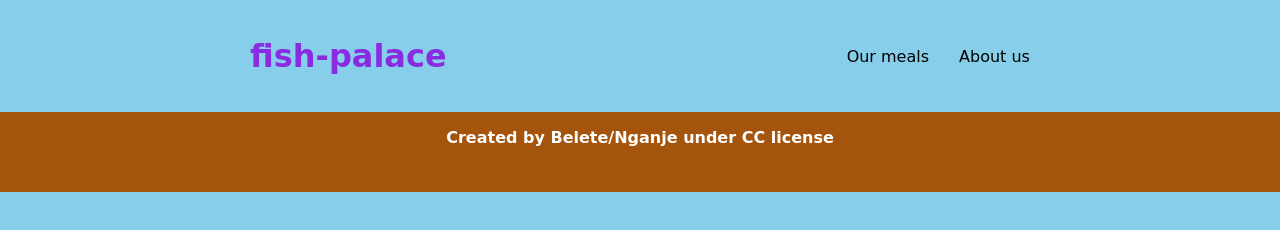
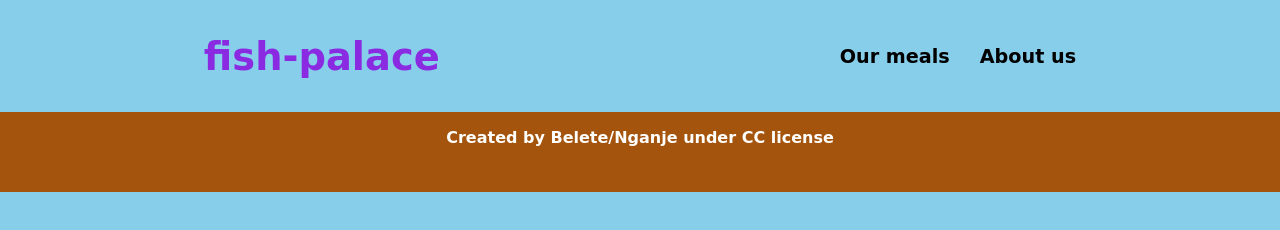
Before and after one commit to belmeetmule/meals-palace, a website built with webpack: page src/index.html in a window 1280 px wide. Built offline with nearby package versions, Linux system fonts and the light colour scheme; a web font is replaced by a local one.

Commit message:
increase font weight for header items

```diff
--- a/src/style.css
+++ b/src/style.css
@@ -77,7 +77,8 @@ header {
   display: flex;
   justify-content: space-between;
   gap: 50vh;
-  font-size: 1rem;
+  font-size: 1.2rem;
+  font-weight: 900;
   align-items: center;
   margin: 1rem 0;
 }
```
Also changed, not shown: src/index.js (line endings or trailing spaces).
